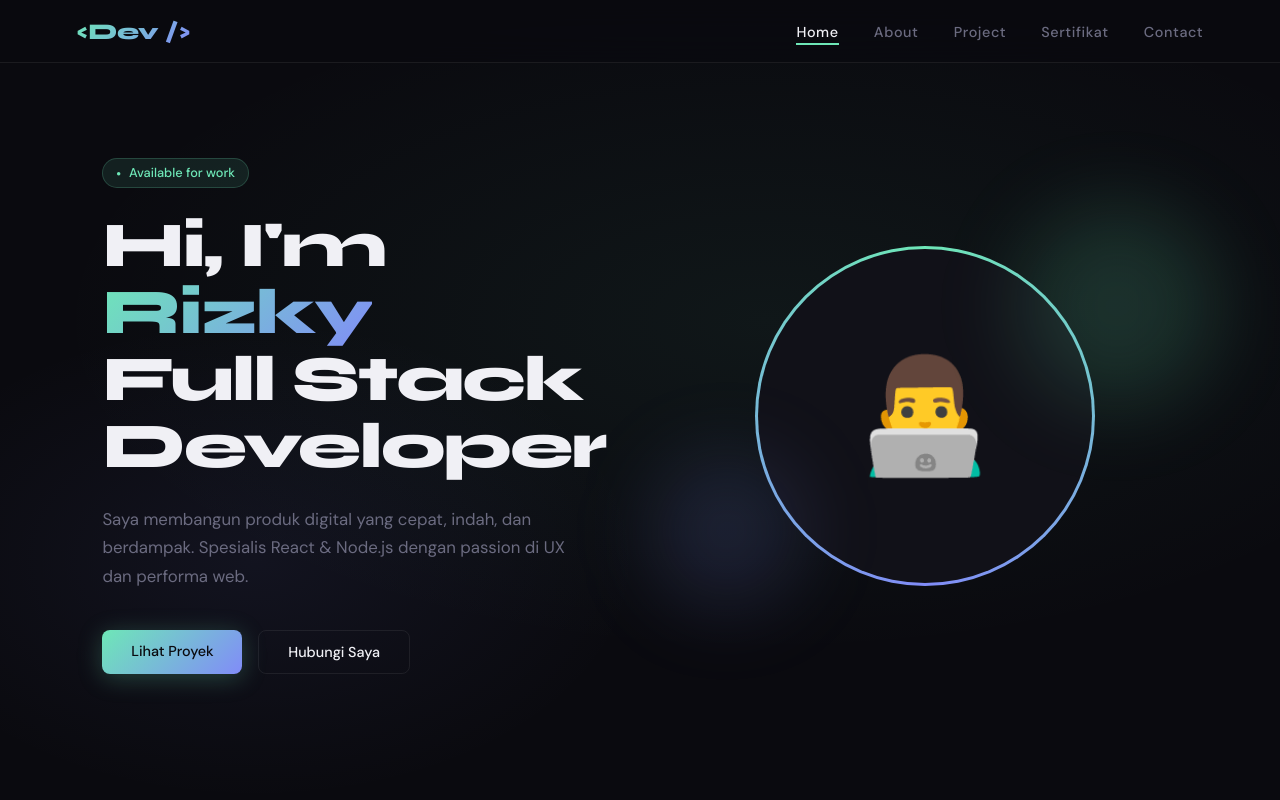
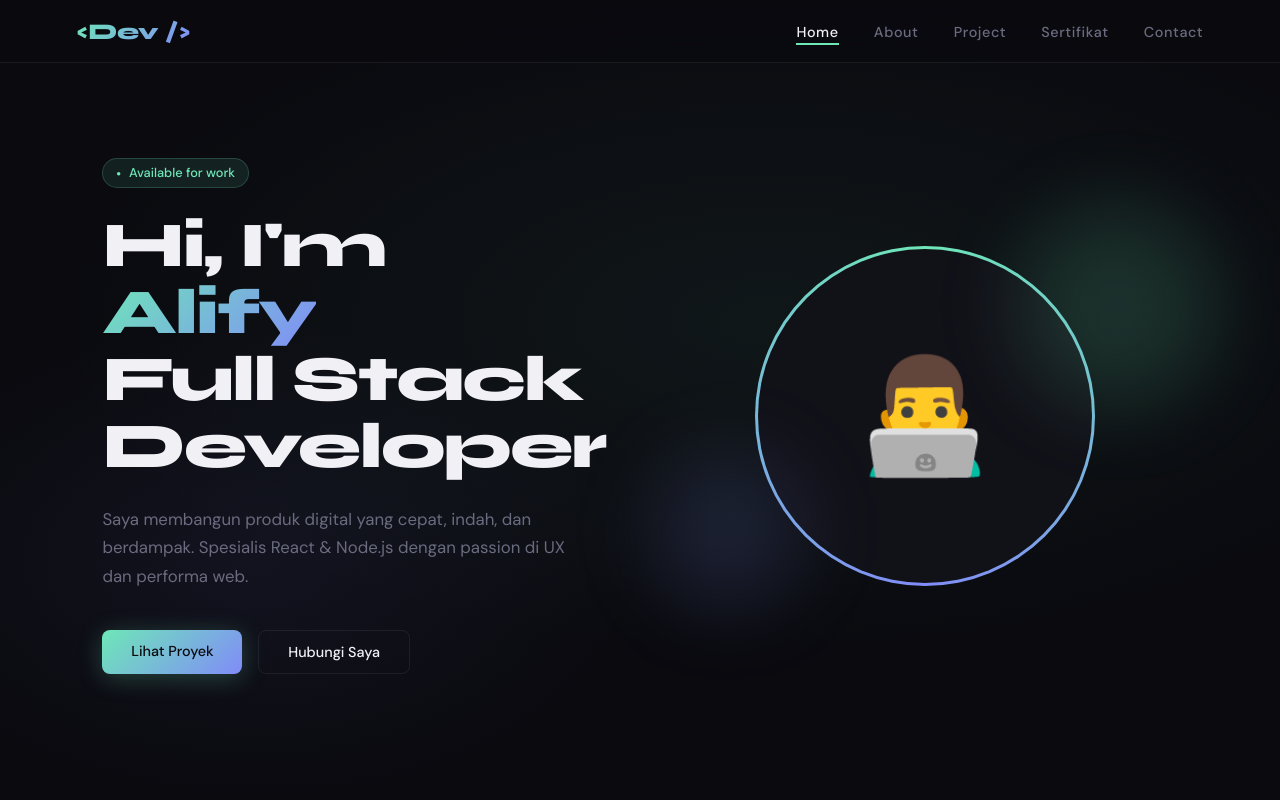
Before and after one commit to alippps/portfolio, a React (Vite) app: page / in a window 1280 px wide. Shown: the top 800 px of the page. Built offline with nearby package versions, Linux system fonts and the light colour scheme.

Commit message:
Update name becasuse this my project

```diff
--- a/index.html
+++ b/index.html
@@ -3,8 +3,8 @@
   <head>
     <meta charset="UTF-8" />
     <meta name="viewport" content="width=device-width, initial-scale=1.0" />
-    <meta name="description" content="Portofolio Rizky — Full Stack Developer" />
-    <title>Rizky | Full Stack Developer</title>
+    <meta name="description" content="Portofolio Alify — Full Stack Developer" />
+    <title>Alify | Full Stack Developer</title>
     <link rel="icon" type="image/svg+xml" href="/favicon.svg" />
   </head>
   <body>
--- a/src/components/Footer.jsx
+++ b/src/components/Footer.jsx
@@ -4,7 +4,7 @@ export default function Footer() {
   return (
     <footer className={styles.footer}>
       <p>
-        © {new Date().getFullYear()} <span>Rizky</span>. Dibuat dengan ❤️ menggunakan React
+        © {new Date().getFullYear()} <span>Alify</span>. Dibuat dengan ❤️ menggunakan React
       </p>
     </footer>
   );
--- a/src/data/portfolioData.js
+++ b/src/data/portfolioData.js
@@ -97,8 +97,8 @@ export const stats = [
 export const navLinks = ["Home", "About", "Project", "Sertifikat", "Contact"];
 
 export const socials = [
-  { icon: "🐙", label: "GitHub",   href: "https://github.com/username" },
+  { icon: "🐙", label: "GitHub", href: "https://github.com/username" },
   { icon: "💼", label: "LinkedIn", href: "https://linkedin.com/in/username" },
-  { icon: "🐦", label: "Twitter",  href: "https://twitter.com/username" },
-  { icon: "📧", label: "Email",    href: "mailto:rizky@email.com" },
+  { icon: "🐦", label: "Twitter", href: "https://twitter.com/username" },
+  { icon: "📧", label: "Email", href: "mailto:Alify@email.com" },
 ];
--- a/src/pages/Home.jsx
+++ b/src/pages/Home.jsx
@@ -9,7 +9,7 @@ export default function Home() {
           <div className={styles.homeTag}>Available for work</div>
 
           <h1 className={styles.homeH1}>
-            Hi, I'm <span className={styles.grad}>Rizky</span>
+            Hi, I'm <span className={styles.grad}>Alify</span>
             <br />
             Full Stack
             <br />
```
Also changed, not shown: 3 other files (tests, documents, lock files or other folders).
